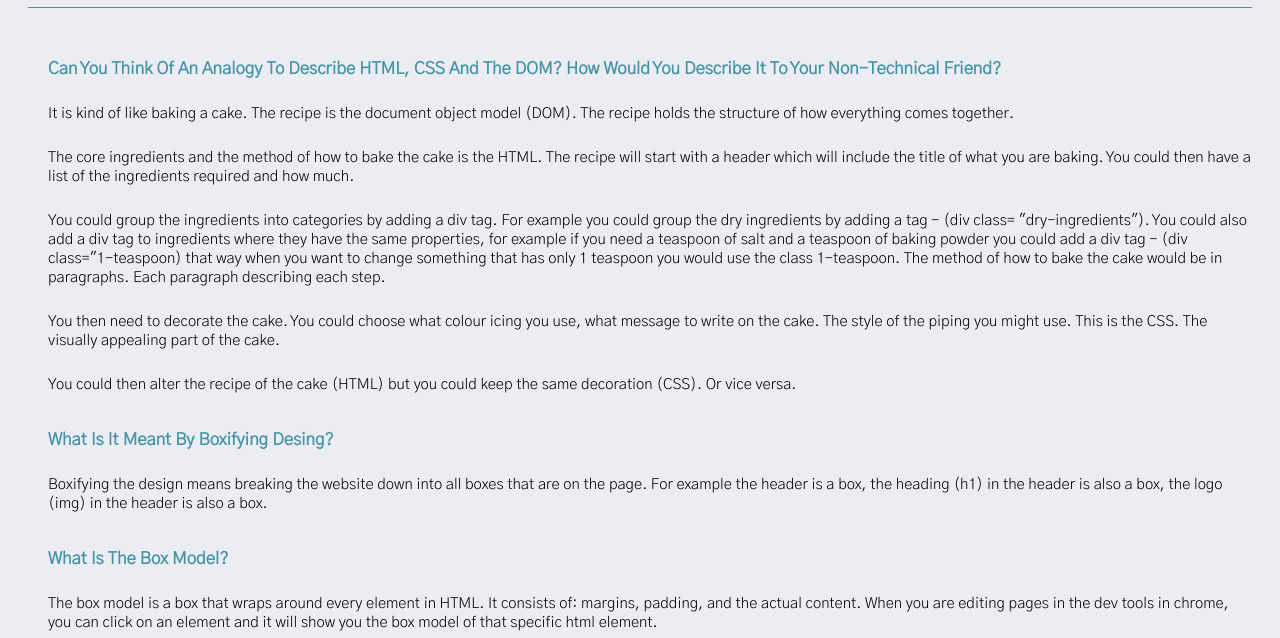
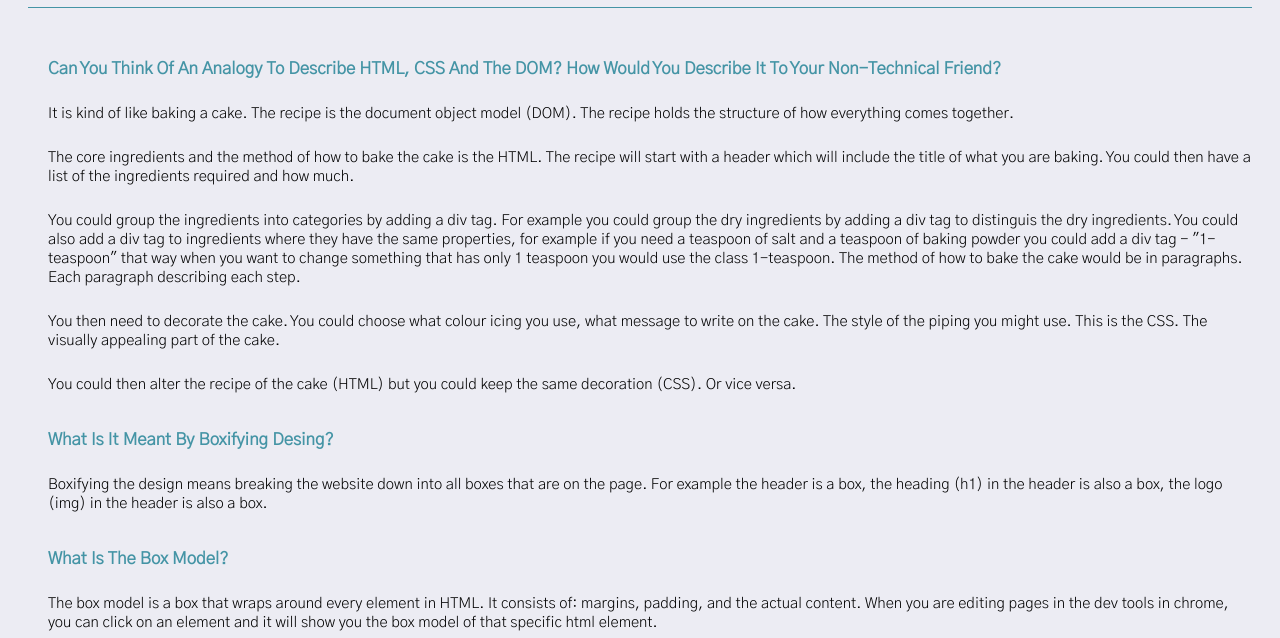
Before and after one commit to lauren-hart/lauren-hart.github.io, a plain HTML site: page blog/t2-html-css-dom-p1.html in a window 1280 px wide. Shown: the part 162-800 px from the top of the page. Drawn offline with Linux system fonts and the light colour scheme; a web font is replaced by a local one.

Commit message:
correct t2

```diff
--- a/blog/t2-html-css-dom-p1.html
+++ b/blog/t2-html-css-dom-p1.html
@@ -44,11 +44,10 @@
                             </p>
                             <p>
                                 You could group the ingredients into categories by adding a div tag.
-                                For example you could group the dry ingredients by adding a tag -
-                                (div class= "dry-ingredients"). You could also add a div tag to ingredients
+                                For example you could group the dry ingredients by adding a div tag to distinguis the dry ingredients. You could also add a div tag to ingredients
                                 where they have the same properties, for example if you need a teaspoon of
                                 salt and a teaspoon of baking powder you could add a div tag -
-                                (div class="1-teaspoon) that way when you want to change something that
+                                "1-teaspoon" that way when you want to change something that
                                 has only 1 teaspoon you would use the class 1-teaspoon. The method of
                                 how to bake the cake would be in paragraphs. Each paragraph describing each step.
                             </p>
```
